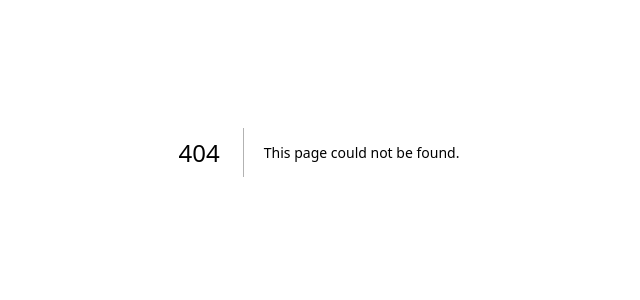
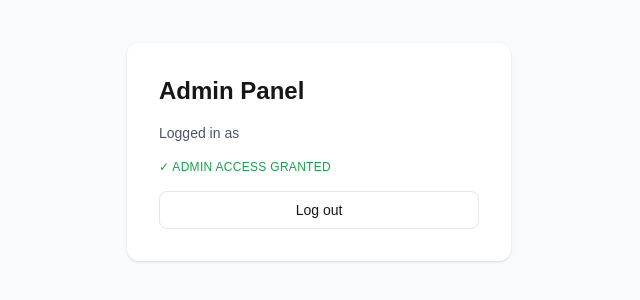
Before and after one commit to petkovM22/supabase-auth-nextjs, a Next.js app: page /admin in a window 1280 px wide. Before the commit this address had no page. Shown: the part 248-548 px from the top of the page, without its empty margins (321-961 px from the left). Built offline with nearby package versions, Linux system fonts and the light colour scheme; no server answers.

Commit message:
feat: add dashboard and admin protected pages

```diff
--- /dev/null
+++ b/app/(protected)/admin/page.tsx
@@ -0,0 +1,29 @@
+import { createClient } from '@/lib/supabase/server'
+import { signOut } from '@/actions/auth'
+
+export default async function AdminPage() {
+  const supabase = await createClient()
+  const { data: { user } } = await supabase.auth.getUser()
+
+  return (
+    <main className="min-h-screen flex flex-col items-center justify-center gap-6 bg-gray-50">
+      <div className="bg-white p-8 rounded-xl shadow w-full max-w-sm flex flex-col gap-4">
+        <h1 className="text-2xl font-bold">Admin Panel</h1>
+        <p className="text-sm text-gray-600">
+          Logged in as <span className="font-medium text-black">{user?.email}</span>
+        </p>
+        <p className="text-xs text-green-600 font-medium uppercase tracking-wide">
+          ✓ Admin access granted
+        </p>
+        <form action={signOut}>
+          <button
+            type="submit"
+            className="w-full border rounded-lg px-3 py-2 text-sm font-medium hover:bg-gray-50 transition-colors"
+          >
+            Log out
+          </button>
+        </form>
+      </div>
+    </main>
+  )
+}
--- /dev/null
+++ b/app/(protected)/dashboard/page.tsx
@@ -0,0 +1,26 @@
+import { createClient } from '@/lib/supabase/server'
+import { signOut } from '@/actions/auth'
+
+export default async function DashboardPage() {
+  const supabase = await createClient()
+  const { data: { user } } = await supabase.auth.getUser()
+
+  return (
+    <main className="min-h-screen flex flex-col items-center justify-center gap-6 bg-gray-50">
+      <div className="bg-white p-8 rounded-xl shadow w-full max-w-sm flex flex-col gap-4">
+        <h1 className="text-2xl font-bold">Dashboard</h1>
+        <p className="text-sm text-gray-600">
+          Logged in as <span className="font-medium text-black">{user?.email}</span>
+        </p>
+        <form action={signOut}>
+          <button
+            type="submit"
+            className="w-full border rounded-lg px-3 py-2 text-sm font-medium hover:bg-gray-50 transition-colors"
+          >
+            Log out
+          </button>
+        </form>
+      </div>
+    </main>
+  )
+}
```
